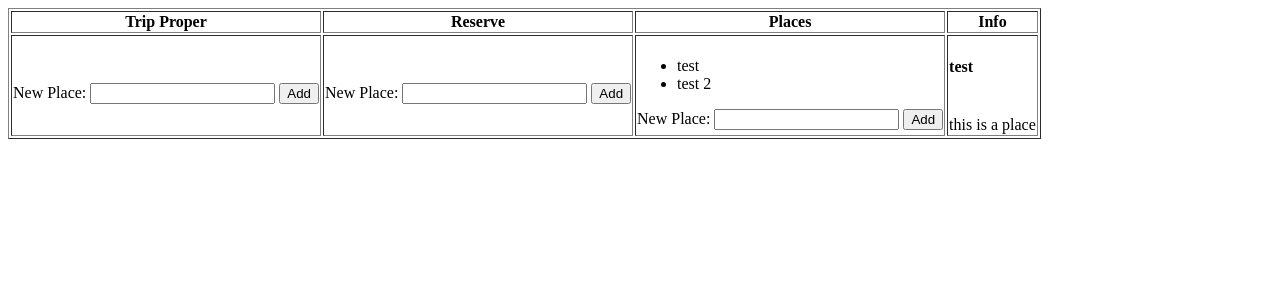
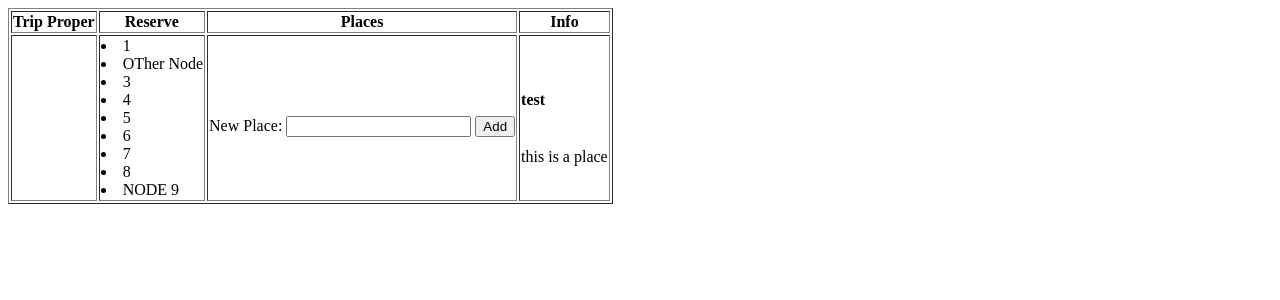
Before and after one commit to bsapozhnikov/TripLemur, a Flask app: template templates/trip.html in a window 1280 px wide. Shown: the top 300 px of the page. Run offline with Flask 2, Linux system fonts and the light colour scheme; data comes from the database, SQL or seed files in the repository; both versions use the stored data as it was after the commit; the template is opened without the code that fills it: most values are stand-ins (such as "Sample title", 1, 10 or a date in 2020); data that the repository does not hold is empty.

Commit message:
fixed id problem, made working backend for trip/nodes viewer

```diff
--- a/app.py
+++ b/app.py
@@ -84,11 +84,23 @@ def handleTripRequest():
         db.addTrip(session['userID'],request.json['name'])
         return 'User %s added a trip named %s'%(session['userID'],request.json['name'])
 
-@app.route('/trips/<tripID>',methods=['GET','POST'])
+@app.route('/trip/<tripID>',methods=['GET','POST'])
 def trip(tripID):
     if 'user' in session:
         if request.method=='GET':
             return render_template('trip.html',userID=session['userID'],tripID=tripID)
+
+@app.route('/places',methods=['GET','POST'])
+def handlePlaceRequest():
+    if request.method=='GET':
+        if request.args.get('getType')=='reserveNodes':
+            return json.dumps(db.getReserveNodes(request.args.get('tripID')))
+        ## NOT FINISHED
+        else:
+            return json.dumps([])
+    else:
+        db.addNode(request.json['tripID'],request.json['name'])
+        return 'User %s added a trip named %s'%(session['userID'],request.json['name'])
 
 # @app.route('/places',methods=['GET','POST'])
 # def handlePlaces():
@@ -99,6 +111,7 @@ def trip(tripID):
 #     else:
 #         db.addTrip(session['userID'],request.json['name'])
 #         return 'User %s added a trip named %s'%(session['userID'],request.json['name'])
+
 if __name__ == '__main__':
     app.debug=True
     app.run()
--- a/db.py
+++ b/db.py
@@ -188,6 +188,16 @@ def getNodes(tripID):
     print "nodes for trip with id "+`tripID`+": "+`nodes`
     return nodes
 
+def getReserveNodes(tripID):
+    conn = sqlite3.connect('data.db')
+    c = conn.cursor()
+    t = (tripID, )
+    nodes = []
+    for row in c.execute("SELECT rowid,* FROM nodes WHERE tripID=? AND position=-1", t):
+        nodes.append({"id":row[0], "tripID":row[1], "name":row[2],"position":row[3]})
+    print "reserve nodes for trip with id "+`tripID`+": "+`nodes`
+    return nodes
+
 def addLink(startID, endID):
     conn=sqlite3.connect('data.db')
     c = conn.cursor()
--- a/static/trip.js
+++ b/static/trip.js
@@ -1,6 +1,8 @@
 console.log("Hello");
 
+var tripView,reserveView,placesView,infoView;
 var userID = parseInt($('#userID').val());
+var tripID = parseInt($('#tripID').val());
 var App = new Marionette.Application();
 
 App.addRegions({
@@ -11,16 +13,16 @@ App.addRegions({
 });
 
 App.on('start',function(){
-    var tripView = new App.PlacesView({collection:tripPlaces});
+    tripView = new App.PlacesView({collection:tripPlaces});
     App.tripProper.show(tripView);
 
-    var reserveView = new App.PlacesView({collection:reservePlaces});
+    reserveView = new App.PlacesView({collection:reservePlaces});
     App.reserve.show(reserveView);
 
-    var placesView = new App.PlacesPlacesView({collection:placesPlaces});
+    placesView = new App.NewPlacesView({collection:placesPlaces});
     App.places.show(placesView);
 
-    var infoView = new App.InfoView({model:p1});
+    infoView = new App.InfoView({model:p1});
     App.info.show(infoView);
 });
 
@@ -35,26 +37,37 @@ App.InfoView = Marionette.ItemView.extend({
     template: "#info-template"
 });
 
-App.PlacesView = Marionette.CompositeView.extend({
-    template: '#place-composite-template',
+App.PlacesView = Marionette.CollectionView.extend({
+    template: '#place-collection-template',
     childView: App.PlaceView,
     childViewContainer : 'ul',
-    modelEvents : {
+    collectionEvents : {
 	'change' : function() {this.render();}
     },
     events : {
+    },
+    addNode : function(n){
+	console.log(n);
+	return this.collection.add(n);
     }
 });
 
-App.PlacesPlacesView = App.PlacesView.extend({
+App.NewPlacesView = Marionette.CompositeView.extend({
+    template: '#place-composite-template',
+    childView: App.PlaceView,
+    childViewContainer: 'ul',
+    collectionEvents :{
+	'change' : function() {this.render();}
+    },
     events : {
 	'click #addplace' : function(){
 	    console.log('clicked button addplace');
 	    var n = $('#newplacename').val();
 	    if (n.length > 0){
-		var newP = new Place({name:n});
+		var newP = new Place({name:n,tripID:tripID});
+		newP.save();
+		newP.set('id',this.collection.length+1);
 		this.collection.add(newP);
-		newP.save();
 		$('#newplacename').val('');
 	    }
 	}
@@ -69,7 +82,7 @@ var Places = Backbone.Collection.extend({
     model:Place,
     url: '/places',
     initialize: function(){
-	this.fetch({data: $.param({'userID':userID})},function(d){
+	this.fetch({data: $.param({'userID':userID, 'tripID':tripID, getType: arguments[0]})},function(d){
 	    console.log(d);
 	    this.render();
 	});
@@ -86,8 +99,8 @@ var p2 = new Place({
     about: "this is also a place"
 });
 
-var placesPlaces = new Places([p1,p2]);
-var reservePlaces = new Places([]);
-var tripPlaces = new Places([]);
+var placesPlaces = new Places('notDoneYet');
+var reservePlaces = new Places('reserveNodes');
+var tripPlaces = new Places('notDoneYet');
 
 App.start();
--- a/static/trips.js
+++ b/static/trips.js
@@ -31,7 +31,7 @@ App.TripsView = Marionette.CompositeView.extend({
     template: '#trip-composite-template',
     childView: App.TripView,
     childViewContainer : 'ul',
-    modelEvents : {
+    collectionEvents : {
 	'change' : function() {this.render();}
 
     },
@@ -41,8 +41,10 @@ App.TripsView = Marionette.CompositeView.extend({
 	    var n = $('#newtripname').val();
 	    if (n.length > 0){
 		var newT = new Trip({name:n});
+		newT.save();
+		newT.set('id',this.collection.length+1);
 		this.collection.add(newT);
-		newT.save();
+
 		$('#newtripname').val('');
 	    }
 	}
--- a/templates/trip.html
+++ b/templates/trip.html
@@ -8,7 +8,11 @@
   </head>
 
   <body>
-    <input type="hidden" name="userID" id="userID" value="{{userID|safe}}" />
+      <input type="hidden" name="userID" id="userID" value="{{userID|safe}}" />
+      <input type="hidden" name="tripID" id="tripID" value="{{tripID|safe}}" />
+      <script type="text/template" id="place-collection-template">
+	  <ul></ul>
+      </script>
     <script type="text/template" id="place-composite-template">
       <ul>
       </ul>
```
Also changed, not shown: data.db, 1 other file.
